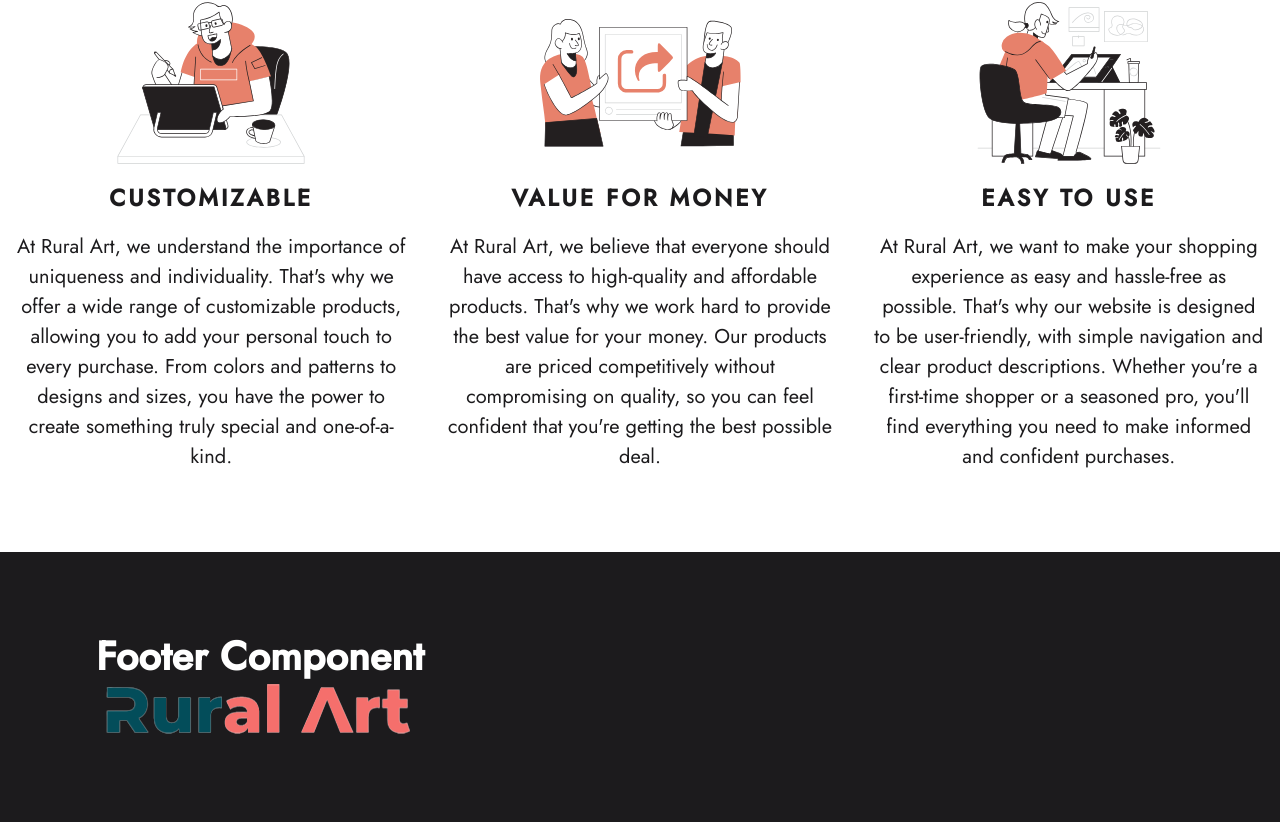
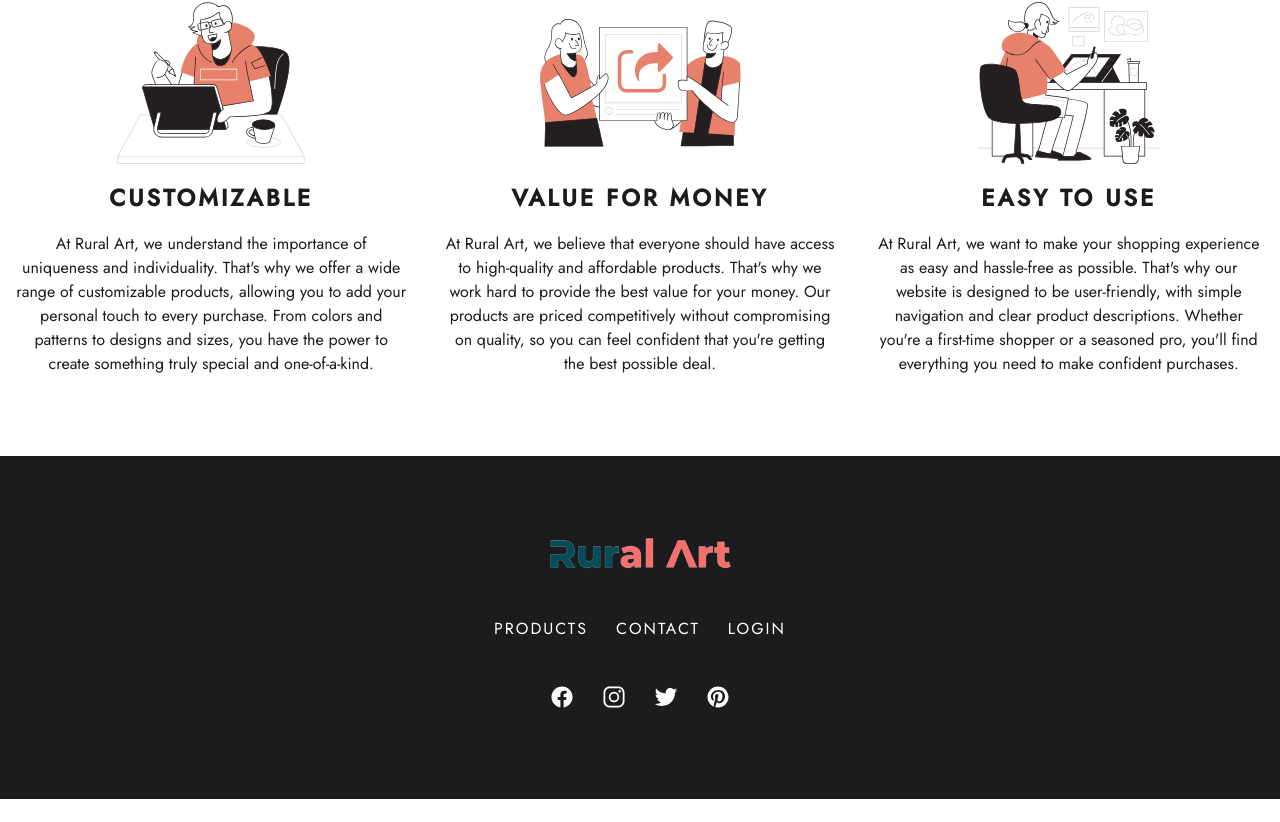
Before and after one commit to krutagna10/rural-art, a React (Create React App) app: page / in a window 1280 px wide. Shown: the part 880-1702 px from the top of the page. After the commit the page ends 1679 px from the top, so only its background shows below. Built offline with nearby package versions, Linux system fonts and the light colour scheme.

Commit message:
footer component finished

```diff
--- a/src/App.js
+++ b/src/App.js
@@ -1,6 +1,8 @@
 import { Routes, Route } from "react-router-dom";
 import Home from "./pages/Home/Home";
 import Products from "./pages/Products/Products";
+import Login from "./pages/Login/Login";
+import Contact from "./pages/Contact/Contact";
 
 function App() {
   return (
@@ -8,6 +10,8 @@ function App() {
       <Routes>
         <Route path="/" element={<Home />} />
         <Route path="/products" element={<Products />} />
+        <Route path="/login" element={<Login />} />
+        <Route path="/contact" element={<Contact />} />
       </Routes>
     </div>
   );
--- a/src/components/Footer/Footer.css
+++ b/src/components/Footer/Footer.css
@@ -3,3 +3,37 @@
   color: var(--white);
   padding: var(--section-padding);
 }
+
+.footer__container {
+  gap: 2.5rem;
+}
+
+.footer__logo {
+  max-width: 12rem;
+}
+
+.footer__nav-list,
+.footer__social-list {
+  --gap: 1.75rem;
+}
+
+.footer__nav-link,
+.footer__social-link {
+  color: var(--white);
+  transition: all 0.3s ease;
+}
+
+.footer__nav-link:hover,
+.footer__social-link:hover {
+  color: var(--peach);
+}
+
+.footer__nav-link {
+  font-size: var(--font-size-100);
+  letter-spacing: var(--letter-spacing-100);
+  text-transform: uppercase;
+}
+
+.footer__social-link {
+  font-size: 1.5rem;
+}
--- a/src/components/Footer/Footer.js
+++ b/src/components/Footer/Footer.js
@@ -1,13 +1,72 @@
 import Container from "../UI/Container/Container";
 import "./Footer.css";
 import logo from "../../assets/shared/logo.png";
+import { logoFacebook } from "ionicons/icons";
+import { logoInstagram } from "ionicons/icons";
+import { logoTwitter } from "ionicons/icons";
+import { logoPinterest } from "ionicons/icons";
+import { Link } from "react-router-dom";
+import { IonIcon } from "@ionic/react";
 
 function Footer() {
   return (
     <footer className="footer">
-      <Container className="footer__container">
-        <h1>Footer Component</h1>
-        <img src={logo} alt="Rural Art" />
+      <Container className="footer__container grid grid--items-center">
+        <div className="footer__logo-wrapper">
+          <Link to="/">
+            <img className="footer__logo" src={logo} alt="Rural Art" />
+          </Link>
+        </div>
+        <nav className="footer__nav">
+          <ul className="footer__nav-list flex flex--gap">
+            <li>
+              <Link className="footer__nav-link" to="/products">
+                Products
+              </Link>
+            </li>
+            <li>
+              <Link className="footer__nav-link" to="/contact">
+                Contact
+              </Link>
+            </li>
+            <li>
+              <Link className="footer__nav-link" to="/login">
+                Login
+              </Link>
+            </li>
+          </ul>
+        </nav>
+        <ul className="footer__social-list flex flex--gap">
+          <li>
+            <Link
+              className="footer__social-link"
+              to="https://www.facebook.com/"
+            >
+              <IonIcon className="footer__social-icon" icon={logoFacebook} />
+            </Link>
+          </li>
+          <li>
+            <Link
+              className="footer__social-link"
+              to="https://www.instagram.com/"
+            >
+              <IonIcon icon={logoInstagram} />
+            </Link>
+          </li>
+          <li>
+            <Link className="footer__social-link" to="/https://twitter.com">
+              <IonIcon icon={logoTwitter} />
+            </Link>
+          </li>
+          <li>
+            <Link
+              className="footer__social-link"
+              to="https://in.pinterest.com/"
+            >
+              <IonIcon icon={logoPinterest} />
+            </Link>
+          </li>
+        </ul>
       </Container>
     </footer>
   );
--- a/src/components/Header/Header.css
+++ b/src/components/Header/Header.css
@@ -11,8 +11,6 @@
 
 .header__nav-list {
   --gap: 1.5rem;
-
-  list-style: none;
 }
 
 .header__nav-toggle {
@@ -73,7 +71,6 @@
   color: var(--black);
   transition: all 0.3s ease;
   border-bottom: 1px solid transparent;
-  text-decoration: none;
   font-size: var(--font-size-300);
   text-transform: uppercase;
   letter-spacing: var(--letter-spacing-100);
--- a/src/components/Header/Header.js
+++ b/src/components/Header/Header.js
@@ -35,17 +35,17 @@ function Header() {
             data-visible={isNavigationOpen}
           >
             <li>
-              <Link className="header__nav-link" to="/">
-                Home
-              </Link>
-            </li>
-            <li>
               <Link className="header__nav-link" to="/products">
                 Products
               </Link>
             </li>
             <li>
-              <Link className="header__nav-link" to="/">
+              <Link className="header__nav-link" to="/contact">
+                Contact
+              </Link>
+            </li>
+            <li>
+              <Link className="header__nav-link" to="/login">
                 Login
               </Link>
             </li>
--- a/src/index.css
+++ b/src/index.css
@@ -61,6 +61,15 @@ picture {
 button,
 input {
   font: inherit;
+}
+
+ul,
+ol {
+  list-style: none;
+}
+
+a {
+  text-decoration: none;
 }
 
 h1,
--- a/src/pages/Home/Home.css
+++ b/src/pages/Home/Home.css
@@ -46,6 +46,10 @@
   letter-spacing: var(--letter-spacing-100);
 }
 
+.feature__description {
+  font-size: var(--font-size-100);
+}
+
 @media (min-width: 48em) {
   .features__content {
     grid-template-columns: repeat(3, 1fr);
--- a/src/pages/Home/data.js
+++ b/src/pages/Home/data.js
@@ -18,7 +18,7 @@ const features = [
   {
     title: "Easy to use",
     description:
-      "At Rural Art, we want to make your shopping experience as easy and hassle-free as possible. That's why our website is designed to be user-friendly, with simple navigation and clear product descriptions. Whether you're a first-time shopper or a seasoned pro, you'll find everything you need to make informed and confident purchases.",
+      "At Rural Art, we want to make your shopping experience as easy and hassle-free as possible. That's why our website is designed to be user-friendly, with simple navigation and clear product descriptions. Whether you're a first-time shopper or a seasoned pro, you'll find everything you need to make confident purchases.",
     image: illustration3,
   },
 ];
--- a/src/pages/Login/Login.js
+++ b/src/pages/Login/Login.js
@@ -2,5 +2,13 @@ import Container from "../../components/UI/Container/Container";
 import Layout from "../../layout/Layout";
 
 function Login() {
-  return <Layout></Layout>;
+  return (
+    <Layout>
+      <Container>
+        <h1>Login Page</h1>
+      </Container>
+    </Layout>
+  );
 }
+
+export default Login;
```
Also changed, not shown: src/assets/shared/logo(1).svg (deleted).
